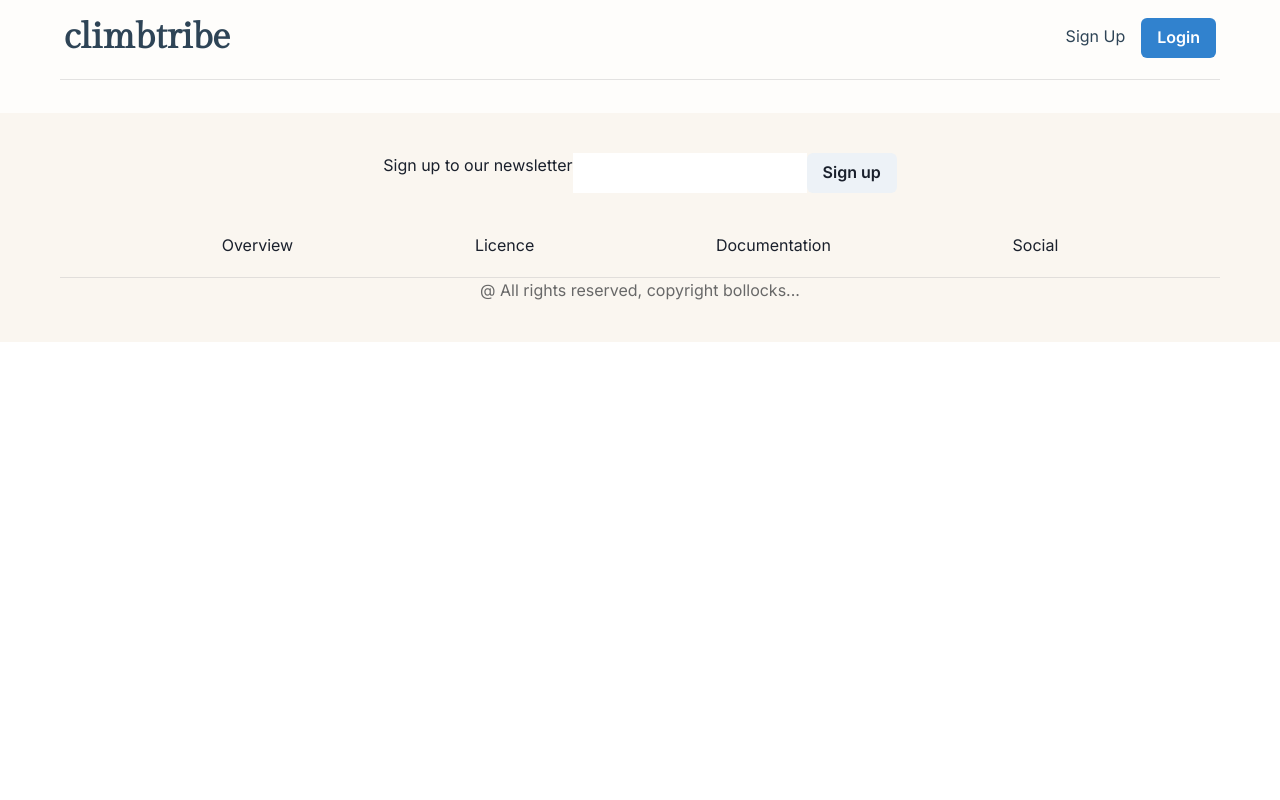
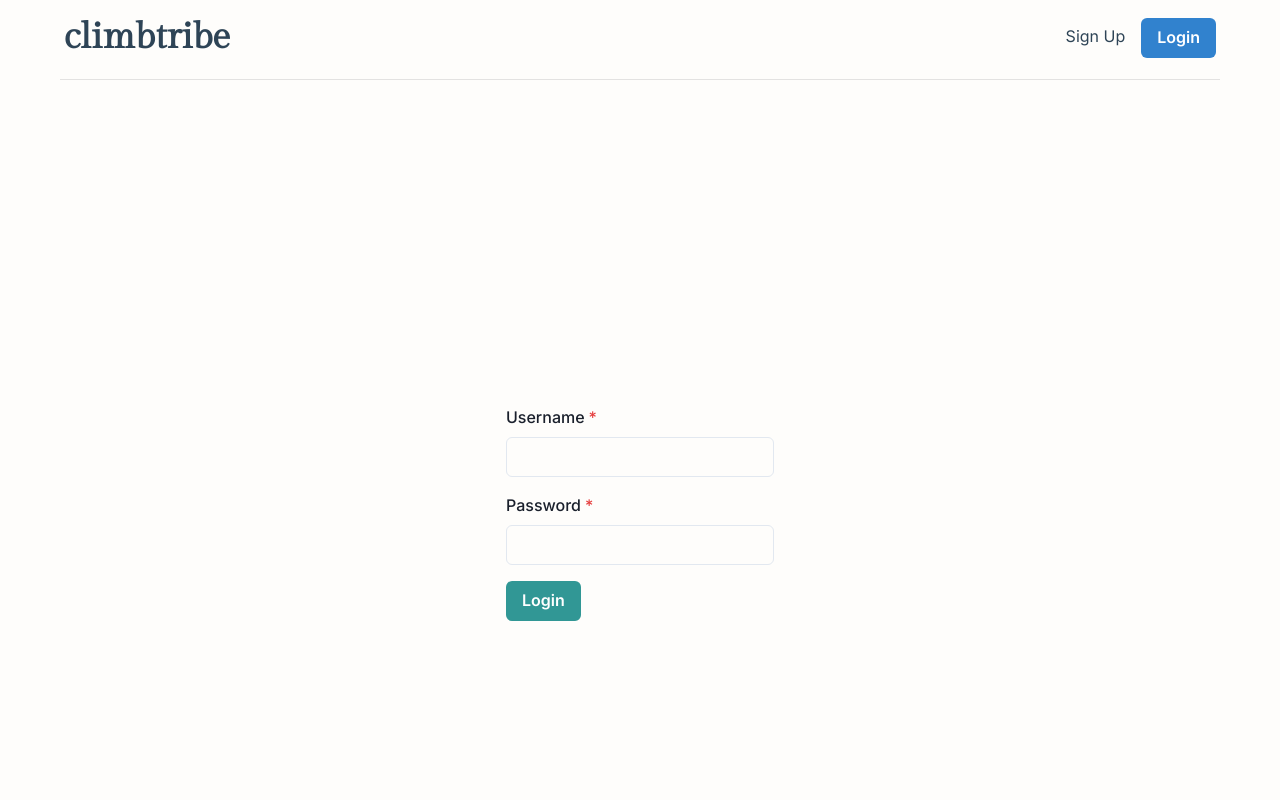
Before and after one commit to dave-forbes/blog-client, a React (Vite) app: page /log-in in a window 1280 px wide. Shown: the top 800 px of the page. Built offline with nearby package versions, Linux system fonts and the light colour scheme.

Commit message:
create log in form to post log in info to api and recieve token and update logged in app state

```diff
--- a/src/components/Login.tsx
+++ b/src/components/Login.tsx
@@ -1,5 +1,88 @@
+import { useState } from "react";
+import {
+  Flex,
+  FormControl,
+  FormLabel,
+  Input,
+  Button,
+  Text,
+} from "@chakra-ui/react";
+import { useNavigate, useOutletContext } from "react-router-dom";
+
 const Login = () => {
-  return <></>;
+  const [error, setError] = useState("");
+  const [username, setUsername] = useState("");
+  const [password, setPassword] = useState("");
+  const navigate = useNavigate();
+  const setIsLoggedIn: (param: Boolean) => void = useOutletContext();
+
+  const handleSubmit = async (event: { preventDefault: () => void }) => {
+    event.preventDefault();
+    console.log("Form submitted");
+
+    const formData = {
+      username: username,
+      password: password,
+    };
+
+    try {
+      const response = await fetch(
+        "https://blog-api-production-7c83.up.railway.app/users/log-in",
+        {
+          method: "POST",
+          mode: "cors",
+          cache: "no-cache",
+          headers: {
+            "Content-Type": "application/json",
+          },
+          referrerPolicy: "no-referrer",
+          body: JSON.stringify(formData),
+        }
+      );
+
+      if (!response.ok) {
+        const data = await response.json();
+        console.log(data);
+        setError(data.message);
+        throw new Error("Network response was not ok");
+      }
+
+      const data = await response.json();
+      console.log(data);
+      localStorage.setItem("token", data.token);
+      setIsLoggedIn(true);
+      navigate("/");
+    } catch (error) {
+      console.error("There was a problem with the fetch operation:", error);
+    }
+  };
+
+  return (
+    <Flex align="center" justify="center" height="100vh">
+      <form onSubmit={handleSubmit}>
+        <FormControl id="username" isRequired>
+          <FormLabel>Username</FormLabel>
+          <Input
+            type="text"
+            value={username}
+            onChange={(e) => setUsername(e.target.value)}
+          />
+        </FormControl>
+        <FormControl id="password" isRequired mt={4}>
+          <FormLabel>Password</FormLabel>
+          <Input
+            type="password"
+            value={password}
+            onChange={(e) => setPassword(e.target.value)}
+          />
+        </FormControl>
+        <Button type="submit" colorScheme="teal" mt={4}>
+          Login
+        </Button>
+        {error && <Text>{error}</Text>}
+      </form>
+    </Flex>
+  );
 };
 
 export default Login;
```
